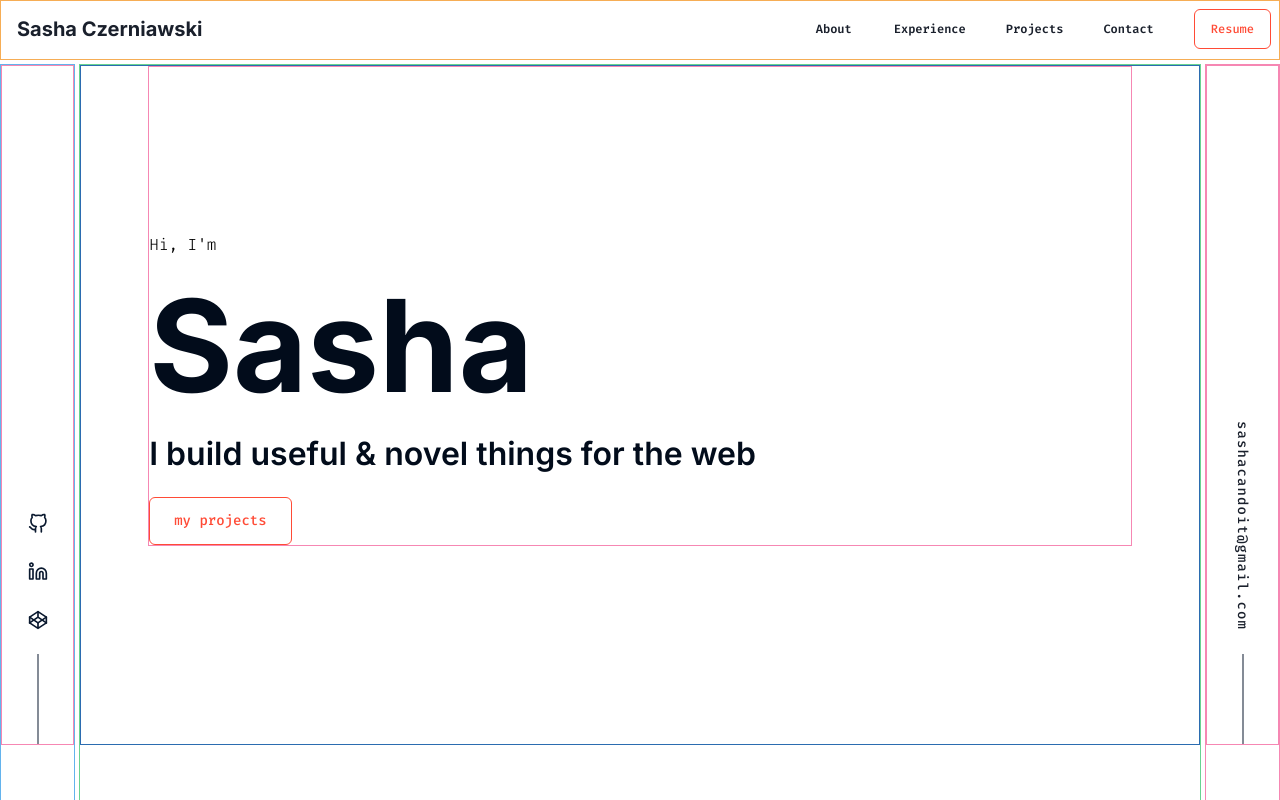
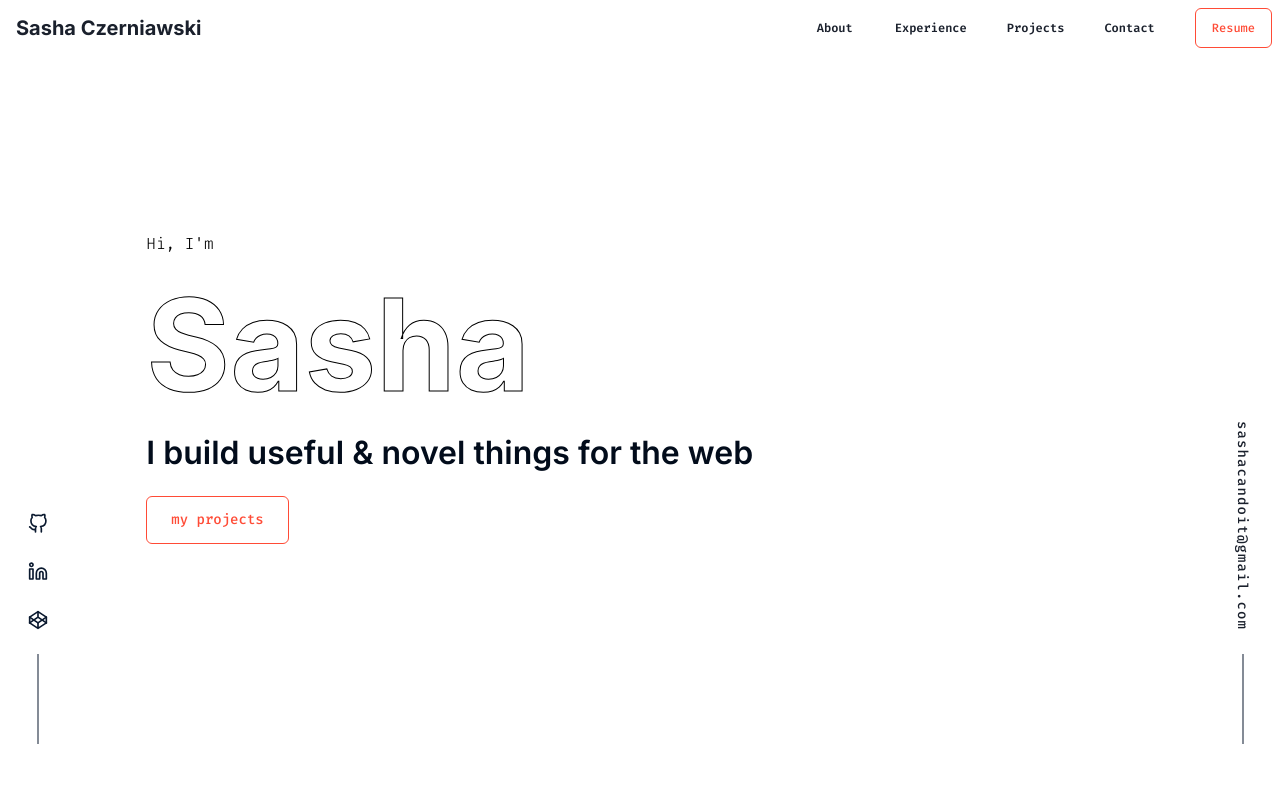
Before and after one commit to sashacandoit/portfolio-2023, a React (Create React App) app: page / in a window 1280 px wide. Shown: the top 800 px of the page. Built offline with nearby package versions, Linux system fonts and the light colour scheme.

Commit message:
added custom styling for outlined headers but need to fix

```diff
--- a/src/App.css
+++ b/src/App.css
@@ -19,3 +19,8 @@
 .RightNav-email-link {
   writing-mode: vertical-rl;
 }
+
+.heading-outline {
+  -webkit-text-stroke: 1px black;
+  color: white;
+}
--- a/src/App.js
+++ b/src/App.js
@@ -23,17 +23,17 @@ function App() {
       gap='1'
     >
 
-      <GridItem p='2' border='1px' borderColor='orange.300' area={'header'} textAlign={'center'}>
+      <GridItem p='2' area={'header'} textAlign={'center'}>
         <TopNav />
       </GridItem>
 
       <Show above='md'>
-        <GridItem border='1px' borderColor='blue.300' area={'left-nav'}>
+        <GridItem area={'left-nav'}>
           <LeftNav />
         </GridItem>
       </Show>
 
-      <GridItem border='1px' borderColor='green.300' area={'main'} align='start'>
+      <GridItem area={'main'} align='start'>
         <Welcome />
         <About />
         <Work />
@@ -42,12 +42,12 @@ function App() {
         <GetInTouch />
       </GridItem>
 
-      <GridItem border='1px' borderColor='blue.300' area={'footer'} textAlign={'center'}>
+      <GridItem area={'footer'} textAlign={'center'}>
         <Footer />
       </GridItem>
 
       <Show above='md'>
-        <GridItem border='1px' borderColor='pink.300' area={'right-nav'}>
+        <GridItem area={'right-nav'}>
           <RightNav />
         </GridItem>
       </Show>
--- a/src/index.js
+++ b/src/index.js
@@ -52,7 +52,6 @@ const components = {
       customH1: {
         fontWeight:'bold',
         fontSize: '8rem',
-        color: 'brandBlack'
       },
       customH2: {
         fontWeight: '600',
@@ -62,7 +61,6 @@ const components = {
       customH3: {
         fontWeight: 'bold',
         fontSize: '3.8rem',
-        color: 'brandBlack'
       }
     }
   }
--- a/src/sections/LeftNav.js
+++ b/src/sections/LeftNav.js
@@ -9,7 +9,7 @@ function LeftNav() {
       justify='end'
       spacing={6}
       align='center'
-      border='1px' borderColor='pink.300'
+      // border='1px' borderColor='pink.300'
     >
       <Link href='https://github.com/sashacandoit' isExternal>
         <GithubIcon stroke="#0A192F" w='20' h="21" fill="none" />
--- a/src/sections/RightNav.js
+++ b/src/sections/RightNav.js
@@ -9,7 +9,7 @@ function RightNav() {
       justify='end'
       spacing={6}
       align='center'
-      border='1px' borderColor='pink.300'
+      // border='1px' borderColor='pink.300'
     >
       <Link fontSize={'sm'} textStyle={'secondary'} letterSpacing={'1.1px'} fontWeight='500' href='mailto:sashacandoit@gmail.com' isExternal className='RightNav-email-link'>
         sashacandoit@gmail.com
--- a/src/sections/Welcome.js
+++ b/src/sections/Welcome.js
@@ -5,17 +5,17 @@ import { Button } from '@chakra-ui/react'
 
 function Welcome() {
   return (
-    <Container maxW={'100%'} align='start' paddingX={{lg: '6%', md: '0'}} border='1px' borderColor='blue.600' minHeight={{ base: '75vh', lg: '85vh' }}>
+    <Container maxW={'100%'} align='start' paddingX={{lg: '6%', md: '0'}} minHeight={{ base: '75vh', lg: '85vh' }}>
       <VStack
         height={'30rem'}
         justify='end'
         spacing={6}
         align='start'
-        border='1px' borderColor='pink.300'
+        // border='1px' borderColor='pink.300'
       >
         <Stack spacing={3}>
           <Text color={'black'} textStyle='secondary' fontWeight={'400'}>Hi, I'm</Text>
-          <Heading as='h1' variant='customH1' noOfLines={1}>Sasha</Heading>
+          <Heading className='heading-outline' as='h1' variant='customH1' noOfLines={1}>Sasha</Heading>
           <Heading as='h2' variant='customH2' noOfLines={1}>I build useful & novel things for the web</Heading>
         </Stack>
         <Button textStyle='secondary' colorScheme='brandRed' variant='outline' size={'lg'} fontSize='sm' fontWeight={'500'} >
--- a/src/sections/components/SectionHeading.js
+++ b/src/sections/components/SectionHeading.js
@@ -4,7 +4,7 @@ import { Heading, Flex, Box } from '@chakra-ui/react'
 function SectionHeading(props) {
   return (
     <Flex>
-      <Heading paddingRight={'4rem'} lineHeight={'0.8em'} as='h3' variant={'customH3'}>{props.title}</Heading>
+      <Heading paddingRight={'4rem'} lineHeight={'0.8em'} as='h3' variant={'customH3'} className='heading-outline'>{props.title}</Heading>
       <Box flex='1' borderBottom='1px' borderColor='black.300'>
       </Box>
     </Flex>
```
